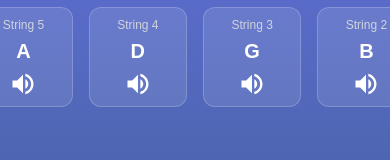
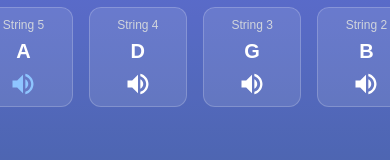
Before and after one commit to connorklee0/ez-tuner, a Next.js app: page / in a window 390 px wide. Both pictures are taken after a click on the button 23 px from the left and 329 px from the top of the page. Shown: the part 246-406 px from the top of the page. Built offline with nearby package versions, Linux system fonts and the light colour scheme; no server answers.

Commit message:
mute microphone when tuning string is complete

```diff
--- a/components/Tuner Display/String Bar/StringCard.jsx
+++ b/components/Tuner Display/String Bar/StringCard.jsx
@@ -1,19 +1,40 @@
-import { VolumeUp } from "@mui/icons-material";
+import { VolumeUp, VolumeDown } from "@mui/icons-material";
+import { useDispatch } from "react-redux";
+import { setMuted } from "@/store/stringSlice";
+import { useState, useEffect, useRef } from "react";
 
 const StringCard = ({ stringNum, note, isSelected, onClick, frequency }) => {
+  const dispatch = useDispatch();
+  const [isPlaying, setIsPlaying] = useState(false);
+  const [volumeToggle, setVolumeToggle] = useState(false);
+  const intervalRef = useRef(null);
+  const duration = 3;
+
+  useEffect(() => {
+    if (isPlaying) {
+      intervalRef.current = setInterval(() => {
+        setVolumeToggle((v) => !v);
+      }, 300);
+    } else {
+      clearInterval(intervalRef.current);
+      setVolumeToggle(false);
+    }
+
+    return () => clearInterval(intervalRef.current);
+  }, [isPlaying]);
+
   const playNote = (e) => {
     e.stopPropagation();
+    dispatch(setMuted(true));
+    setIsPlaying(true);
+
     const ctx = new AudioContext();
     const osc = ctx.createOscillator();
     const gain = ctx.createGain();
-
     osc.connect(gain);
     gain.connect(ctx.destination);
-
     osc.type = "sine";
     osc.frequency.value = frequency;
-
-    const duration = 3; // seconds
 
     gain.gain.setValueAtTime(0, ctx.currentTime);
     gain.gain.linearRampToValueAtTime(0.4, ctx.currentTime + 0.05);
@@ -21,6 +42,11 @@ const StringCard = ({ stringNum, note, isSelected, onClick, frequency }) => {
 
     osc.start(ctx.currentTime);
     osc.stop(ctx.currentTime + duration);
+
+    setTimeout(() => {
+      dispatch(setMuted(false));
+      setIsPlaying(false);
+    }, duration * 1000);
   };
 
   return (
@@ -34,11 +60,19 @@ const StringCard = ({ stringNum, note, isSelected, onClick, frequency }) => {
     >
       <span className="text-xs text-gray-300">String {stringNum}</span>
       <span className="text-xl font-bold">{note[0]}</span>
-      <button onClick={playNote}>
-        <VolumeUp
-          sx={{ fontSize: 28 }}
-          className="hover:scale-120 hover:text-white/60 active:scale-90 active:text-white/30"
-        />
+      <button onClick={playNote} className="transition-all duration-150">
+        {isPlaying ? (
+          volumeToggle ? (
+            <VolumeUp sx={{ fontSize: 28 }} className="text-blue-300" />
+          ) : (
+            <VolumeDown sx={{ fontSize: 28 }} className="text-blue-200" />
+          )
+        ) : (
+          <VolumeUp
+            sx={{ fontSize: 28 }}
+            className="hover:scale-120 hover:text-white/60 active:scale-90 active:text-white/30"
+          />
+        )}
       </button>
     </div>
   );
--- a/components/Tuner Display/Tuner/TunerIndicator.jsx
+++ b/components/Tuner Display/Tuner/TunerIndicator.jsx
@@ -1,5 +1,7 @@
 import { Check } from "@mui/icons-material";
 import { useState, useEffect, useRef } from "react";
+import { setMuted } from "@/store/stringSlice";
+import { useDispatch } from "react-redux";
 
 const playChime = () => {
   const audio = new Audio("/sounds/success.mp3");
@@ -13,6 +15,7 @@ const TunerIndicator = ({ diff = 0, isInTune = false }) => {
   const celebrateTimeoutRef = useRef(null);
   const textTimeoutRef = useRef(null);
   const hasPlayedRef = useRef(false);
+  const dispatch = useDispatch();
 
   useEffect(() => {
     if (isInTune && !hasPlayedRef.current) {
@@ -23,6 +26,10 @@ const TunerIndicator = ({ diff = 0, isInTune = false }) => {
         setCelebrating(false);
         setShowInTuneText(true);
         playChime();
+        dispatch(setMuted(true));
+        setTimeout(() => {
+          dispatch(setMuted(false));
+        }, 1500);
       }, 3000);
     }
 
@@ -93,7 +100,7 @@ const TunerIndicator = ({ diff = 0, isInTune = false }) => {
           {isInTune ? (
             <Check
               className={`transition-all duration-300 ${celebrating ? "text-green-300" : "text-green-400"}`}
-              sx={{ fontSize: 26}}
+              sx={{ fontSize: 26 }}
             />
           ) : (
             <span className="text-sm font-bold">
--- a/hooks/useMicrophone.jsx
+++ b/hooks/useMicrophone.jsx
@@ -1,5 +1,6 @@
 import { useRef, useState, useEffect } from "react";
 import { PitchDetector } from "pitchy";
+import { useSelector } from "react-redux";
 
 export const useMicrophone = () => {
   const [frequency, setFrequency] = useState(null);
@@ -7,14 +8,26 @@ export const useMicrophone = () => {
   const [isListening, setIsListening] = useState(false);
   const [permissionError, setPermissionError] = useState(false);
 
+  const isMuted = useSelector((state) => state.string.isMuted);
+
   const audioContextRef = useRef(null);
   const analyserRef = useRef(null);
   const animationFrameRef = useRef(null);
   const streamRef = useRef(null);
   const detectorRef = useRef(null);
   const inputRef = useRef(null);
-  const lastFrequencyRef = useRef(null);
   const timeoutRef = useRef(null);
+  const isMutedRef = useRef(isMuted);
+
+  // Keep isMutedRef in sync with Redux state
+  useEffect(() => {
+    isMutedRef.current = isMuted;
+  }, [isMuted]);
+
+  const clearFrequency = () => {
+    setFrequency(null);
+    if (timeoutRef.current) clearTimeout(timeoutRef.current);
+  };
 
   const detectPitch = () => {
     const analyser = analyserRef.current;
@@ -24,6 +37,8 @@ export const useMicrophone = () => {
 
     const loop = () => {
       analyser.getFloatTimeDomainData(input);
+
+      if (!isMutedRef.current) {
         const [detectedPitch, detectedClarity] = detector.findPitch(
           input,
           sampleRate,
@@ -36,7 +51,8 @@ export const useMicrophone = () => {
           if (timeoutRef.current) clearTimeout(timeoutRef.current);
           timeoutRef.current = setTimeout(() => {
             setFrequency(null);
-        }, 8000);
+          }, 7000);
+        }
       }
 
       animationFrameRef.current = requestAnimationFrame(loop);
@@ -84,11 +100,6 @@ export const useMicrophone = () => {
     }
   };
 
-  const clearFrequency = () => {
-    setFrequency(null);
-    if (timeoutRef.current) clearTimeout(timeoutRef.current);
-  };
-
   useEffect(() => {
     startListening();
     return () => stopListening();
--- a/store/stringSlice.jsx
+++ b/store/stringSlice.jsx
@@ -5,6 +5,7 @@ const stringSlice = createSlice({
   initialState: {
     selectedStringNum: 6,
     selectedNote: "E",
+    isMuted: false,
   },
   reducers: {
     setSelectedString: (state, action) => {
@@ -15,8 +16,12 @@ const stringSlice = createSlice({
       state.selectedStringNum = null;
       state.selectedNote = null;
     },
+    setMuted: (state, action) => {
+      state.isMuted = action.payload;
+    },
   },
 });
 
-export const { setSelectedString, clearSelectedString } = stringSlice.actions;
+export const { setSelectedString, clearSelectedString, setMuted } =
+  stringSlice.actions;
 export default stringSlice.reducer;
```
Lines whose indentation alone changed are shown as unchanged.
